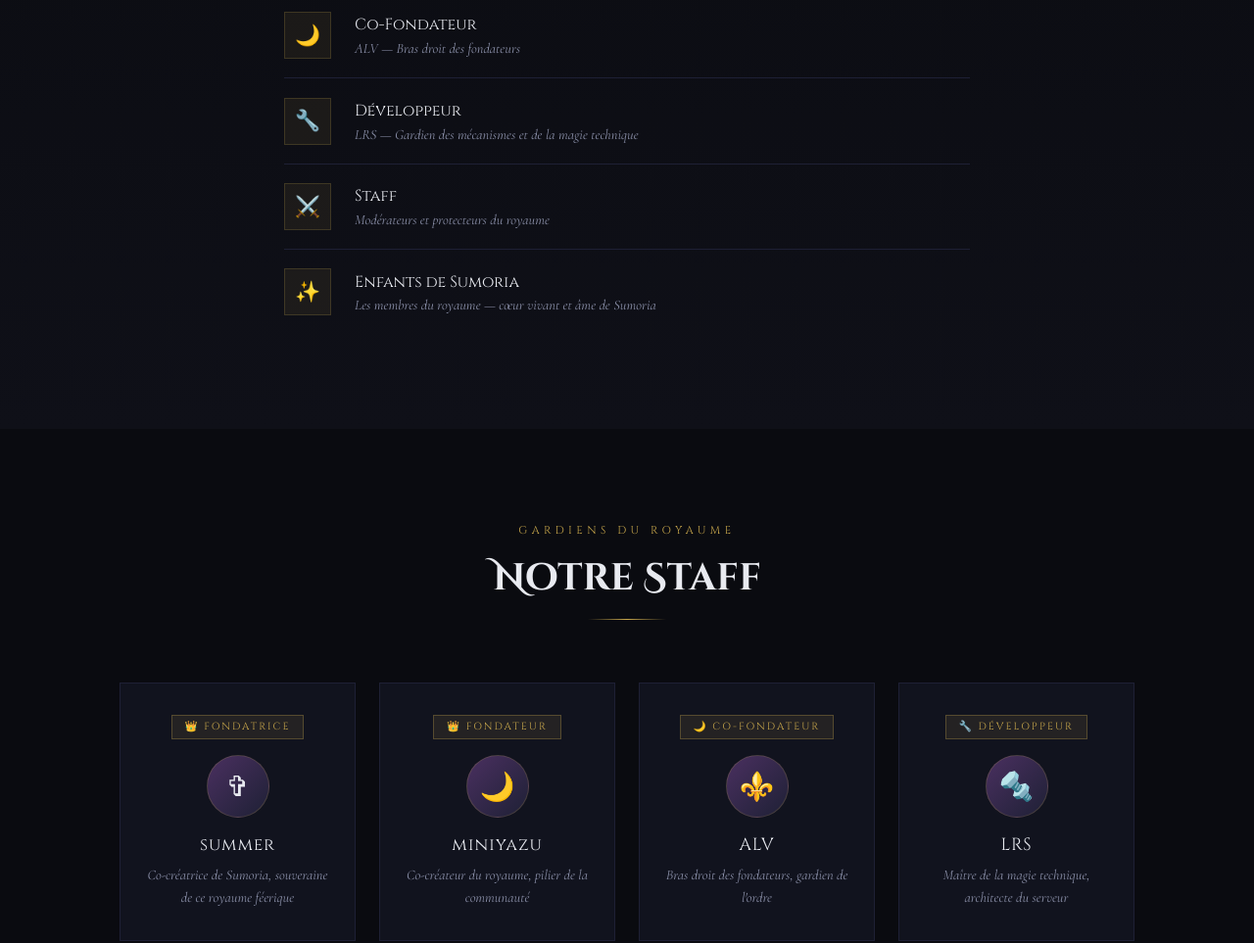
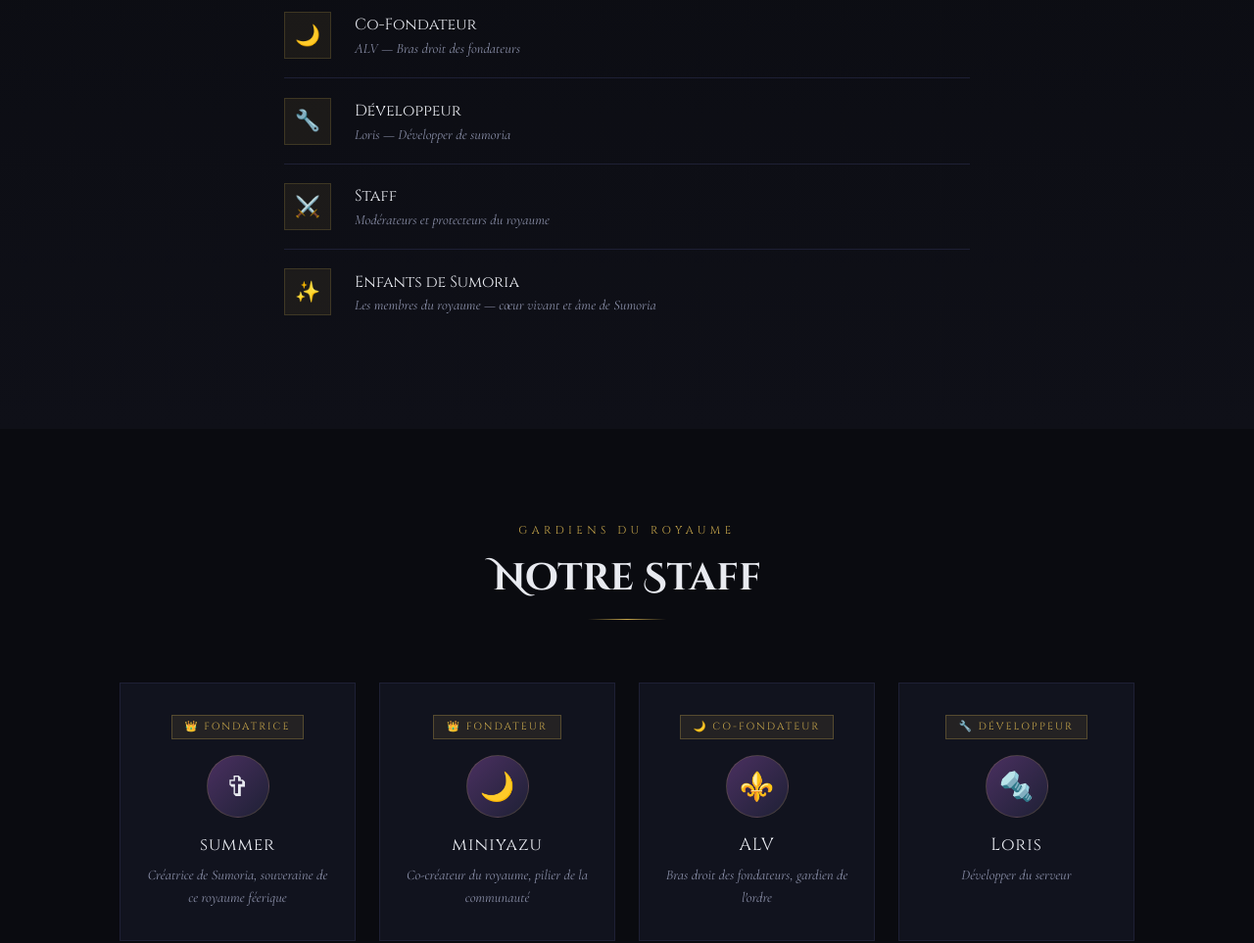
Before and after one commit to O-OLoris/Sumoria.com, a plain HTML site: page index.html in a window 1280 px wide. Shown: the part 1800-2763 px from the top of the page at 98% size. Drawn offline with nearby package versions, Linux system fonts and the light colour scheme.

Commit message:
Update index.html

```diff
--- a/index.html
+++ b/index.html
@@ -928,7 +928,7 @@
         <div class="hier-icon">🔧</div>
         <div>
           <div class="hier-name">Développeur</div>
-          <div class="hier-desc">LRS — Gardien des mécanismes et de la magie technique</div>
+          <div class="hier-desc">Loris — Développer de sumoria</div>
         </div>
       </div>
       <div class="hier-item fade-up stagger-4">
@@ -962,7 +962,7 @@
         <div class="staff-role-badge">👑 Fondatrice</div>
         <div class="staff-avatar">✞</div>
         <div class="staff-name">summer</div>
-        <p class="staff-desc">Co-créatrice de Sumoria, souveraine de ce royaume féerique</p>
+        <p class="staff-desc">Créatrice de Sumoria, souveraine de ce royaume féerique</p>
       </div>
       <div class="staff-card fade-up stagger-2">
         <div class="staff-role-badge">👑 Fondateur</div>
@@ -979,8 +979,8 @@
       <div class="staff-card fade-up stagger-4">
         <div class="staff-role-badge">🔧 Développeur</div>
         <div class="staff-avatar">🔩</div>
-        <div class="staff-name">LRS</div>
-        <p class="staff-desc">Maître de la magie technique, architecte du serveur</p>
+        <div class="staff-name">Loris</div>
+        <p class="staff-desc">Développer du serveur</p>
       </div>
     </div>
   </div>
@@ -1178,7 +1178,7 @@
   <span class="footer-logo">👑 SUMORIA 👑</span>
   <p class="footer-tagline">Le Royaume Féerique</p>
   <div class="footer-divider"></div>
-  <p class="footer-copy">© 2025 Sumoria — Tous droits réservés · Que la magie soit avec toi</p>
+  <p class="footer-copy">© 2025 Sumoria — Tous droits réservés DEV | Loris·</p>
 </footer>
 
 <script>
```
